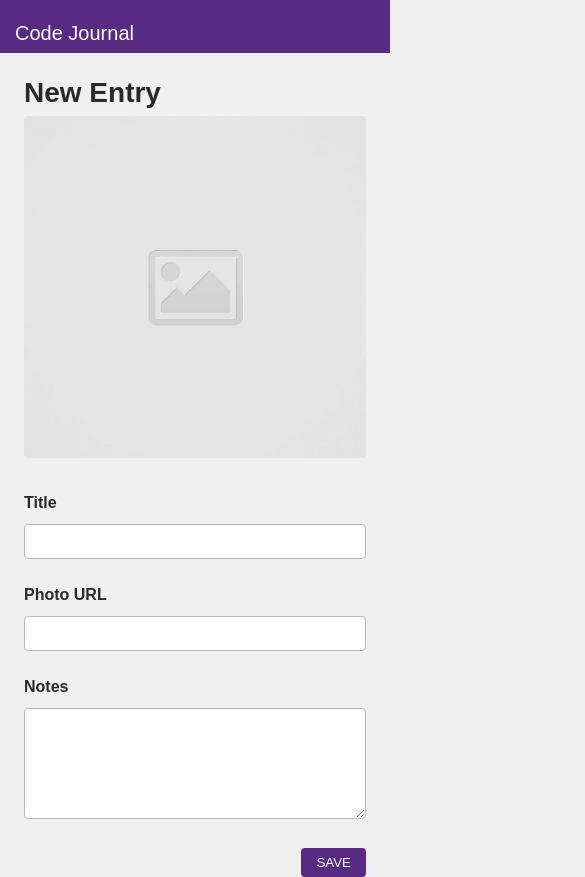
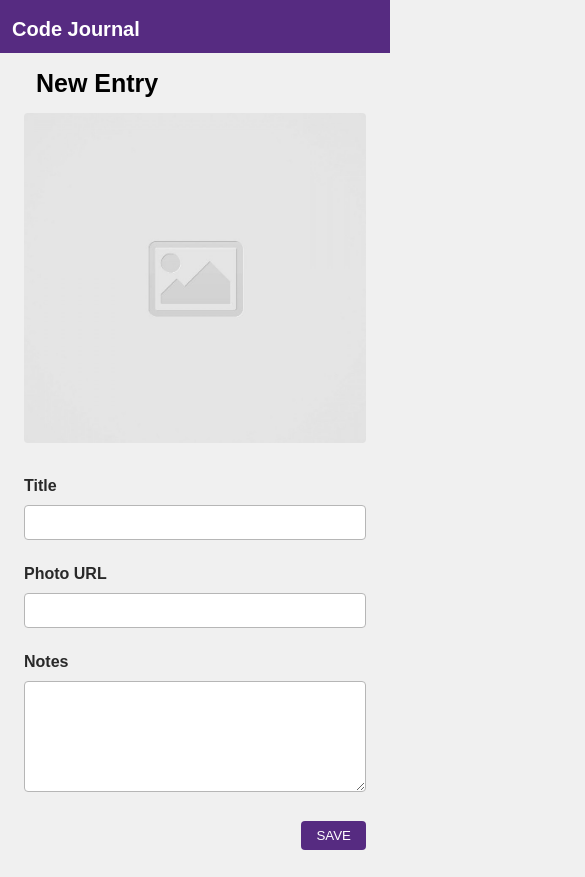
Before and after one commit to miori-i/code-journal, a website: page index.html in a window 390 px wide. Shown: the top 877 px of the page, 585 px wide, since content can reach past the window. After the commit the page ends 850 px from the top, so only its background shows below. Drawn offline with Linux system fonts and the light colour scheme; a web font is replaced by a local one.

Commit message:
Remove all CSS styling that had no affect or was otherwise unnecessary. #1

```diff
--- a/css/layout.css
+++ b/css/layout.css
@@ -6,7 +6,7 @@
   max-width: 575px;
   margin: 0 auto;
   padding: 0 1.5rem;
-  padding-top: 70px;
+  padding-top: 30px;
 }
 
 .row {
@@ -34,12 +34,22 @@
   }
 }
 
+@media screen and (max-width: 768px) {
+  .header-wrapper {
+    width: 527px;
+  }
+}
+
 @media screen and (max-width: 420px) {
-  html {
+  body {
     width: 100%;
   }
 
   .header-wrapper {
-    padding-left: 15px;
+    width: 366px;
+  }
+
+  .new-entry {
+    padding-left: 0.5rem;
   }
 }
--- a/css/styles.css
+++ b/css/styles.css
@@ -4,57 +4,48 @@ header {
   left: 0;
   right: 0;
   background-color: #562b81;
-  margin: 0 auto;
 }
 
 body {
   background-color: #f0f0f0;
+  font-family: "Proza Libre", sans-serif;
 }
 
 .header-code-journal {
-  /* position: absolute; */
-
-  width: 123px;
-  height: 27px;
-
-  /* left: 300px;
-  top: -5px; */
   font-family: "Proza Libre", sans-serif;
-  font-style: normal;
-  font-weight: 400;
   font-size: 20px;
-  line-height: 27px;
+  line-height: 18px;
   color: #fff;
 }
 
 .header-wrapper {
-  display: flex;
-  justify-content: flex-start;
-  width: 750px;
   margin: auto;
+  max-width: 760px;
 }
 
 form {
-  font-family: "Proza Libre", sans-serif;
   color: #292929;
 }
 
 .new-entry {
   font-weight: 600;
-  font-size: 28px;
+  font-size: 25px;
   line-height: 0;
+  margin: 0;
+  padding-top: 53px;
+  padding-left: 0.75rem;
 }
 
 img {
   width: 100%;
+  height: 330px;
+  object-fit: cover;
   border-radius: 4px;
   margin-bottom: 30px;
 }
 
 .text-in-form {
   font-weight: 600;
-  font-size: 16px;
-  line-height: 22px;
   margin-bottom: 10px;
 }
 
--- a/index.html
+++ b/index.html
@@ -25,14 +25,14 @@
     </div>
   </header>
   <main>
+
+    <div class="container">
+      <h3 class="new-entry">New Entry</h3>
+    </div>
+
     <div data-view="entry-form">
       <form>
         <div class="container">
-          <div class="row">
-            <div class="column-full">
-              <h2 class="new-entry">New Entry</h2>
-            </div>
-          </div>
           <div class="row">
             <div class="column-half">
               <img src="images/placeholder-image-square.jpg" alt="image-square" id="image">
--- a/js/data.js
+++ b/js/data.js
@@ -10,10 +10,10 @@ var data = {
 // To write the data in entries property before unload, stginfy it
 window.addEventListener('beforeunload', function (event) {
   var entriesJSON = JSON.stringify(data);
-  localStorage.setItem('javascript strage', entriesJSON);
+  localStorage.setItem('javascript-strage', entriesJSON);
 });
 
-var $entries = localStorage.getItem('javascript storage');
+var $entries = localStorage.getItem('javascript-storage');
 if ($entries !== null) {
   data = JSON.parse($entries);
 }
--- a/js/main.js
+++ b/js/main.js
@@ -1,12 +1,12 @@
 /* global data */
 
 var $photoUrl = document.getElementById('photo-url');
-
 var $img = document.getElementById('image');
 
 // Listen for 'input' events on the photoUrl input to update the src attribute
 // of the photo preview when the input value changes.
 $photoUrl.addEventListener('input', function (event) {
+
   $img.setAttribute('src', $photoUrl.value);
 
 });
@@ -15,6 +15,7 @@ $photoUrl.addEventListener('input', function (event) {
 var $form = document.querySelector('form');
 
 $form.addEventListener('submit', function (event) {
+  event.preventDefault();
 
   // Put the form's input values into a new object.
   var entry = {};
```
